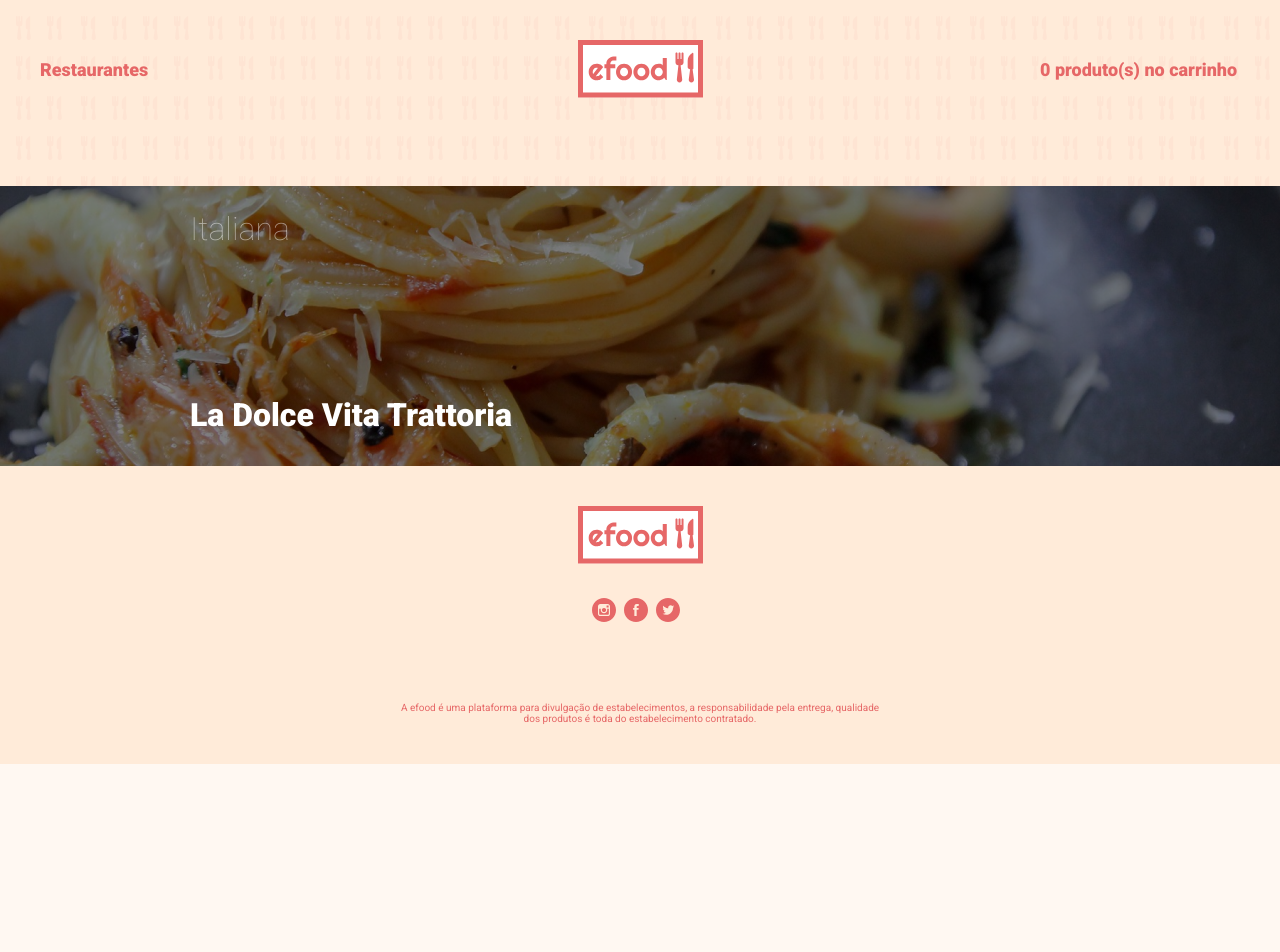
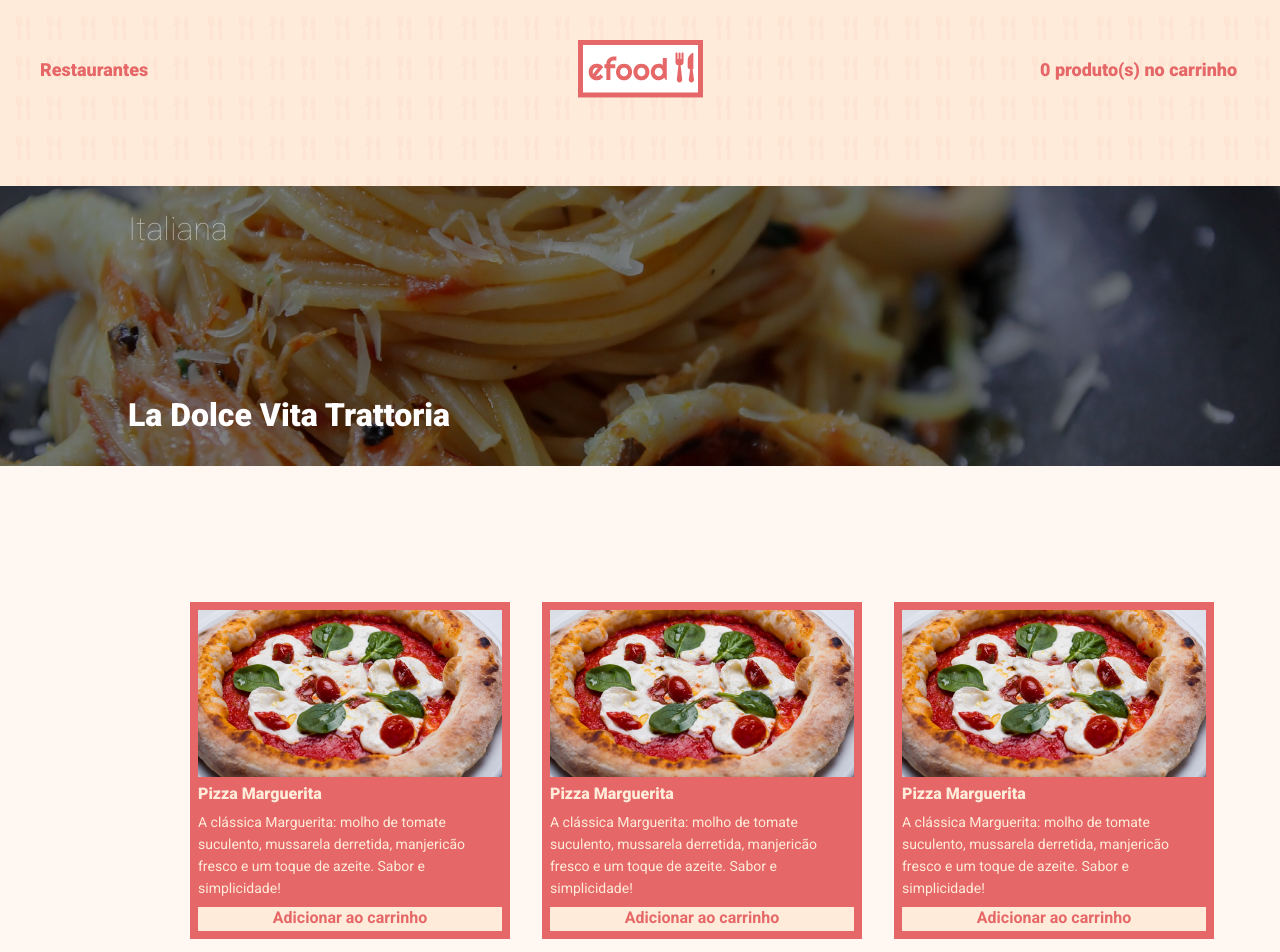
Before and after one commit to rhnrod/ebac_efood, a React (Vite) app: page /perfil in a window 1280 px wide. Shown: the top 952 px of the page. Before the commit the page ends 800 px from the top, so only its background shows below. Built offline with nearby package versions, Linux system fonts and the light colour scheme; the HTML template or start-up script is replaced by a standard one.

Commit message:
feat: create ProductCard component and list

```diff
--- a/src/components/HeroPerfil/styles.ts
+++ b/src/components/HeroPerfil/styles.ts
@@ -33,7 +33,7 @@ export const TextContainer = styled.div`
 `
 
 export const ContainerInfo = styled.div`
-  width: 900px;
+  width: 1024px;
   height: 100%;
   margin: 0 auto;
   display: flex;
--- /dev/null
+++ b/src/components/ProductCard/index.tsx
@@ -0,0 +1,22 @@
+import { Card, CardTitle } from './styles'
+import Tag from '../Tag'
+
+export type Props = {
+  id: number
+  image: string
+  title: string
+  description: string
+}
+
+const ProductCard = ({ id, image, description, title }: Props) => (
+  <Card key={id}>
+    <img src={image} alt="Pizza" />
+    <CardTitle>{title}</CardTitle>
+    <p>{description}</p>
+    <div>
+      <Tag>Adicionar ao carrinho</Tag>
+    </div>
+  </Card>
+)
+
+export default ProductCard
--- /dev/null
+++ b/src/components/ProductCard/styles.ts
@@ -0,0 +1,36 @@
+import styled from 'styled-components'
+import { cores } from '../../styles'
+import { TagContainer } from '../Tag/styles'
+
+export const Card = styled.div`
+  width: 320px;
+  height: fit-content;
+  background-color: ${cores.primary};
+  color: ${cores.secondary};
+  padding: 8px;
+  display: flex;
+  flex-direction: column;
+  gap: 8px;
+
+  p {
+    font-size: 14px;
+    line-height: 22px;
+  }
+  div {
+    text-align: center;
+    font-size: 16px;
+    height: 24px;
+    width: 100%;
+
+    ${TagContainer} {
+      background-color: ${cores.secondary};
+      color: ${cores.primary};
+    }
+  }
+`
+
+export const CardTitle = styled.h3`
+  font-size: 16px;
+  font-weight: 900;
+  line-height: 18px;
+`
--- /dev/null
+++ b/src/containers/ProductList/index.tsx
@@ -0,0 +1,67 @@
+import ProductCard from '../../components/ProductCard'
+import { Container } from '../../styles'
+import { ListContainer } from './styles'
+import pizza from '../../assets/images/pizza.png'
+
+const products = [
+  {
+    id: 1,
+    image: pizza,
+    title: 'Pizza Marguerita',
+    description:
+      'A clássica Marguerita: molho de tomate suculento, mussarela derretida, manjericão fresco e um toque de azeite. Sabor e simplicidade!'
+  },
+  {
+    id: 2,
+    image: pizza,
+    title: 'Pizza Marguerita',
+    description:
+      'A clássica Marguerita: molho de tomate suculento, mussarela derretida, manjericão fresco e um toque de azeite. Sabor e simplicidade!'
+  },
+  {
+    id: 3,
+    image: pizza,
+    title: 'Pizza Marguerita',
+    description:
+      'A clássica Marguerita: molho de tomate suculento, mussarela derretida, manjericão fresco e um toque de azeite. Sabor e simplicidade!'
+  },
+  {
+    id: 4,
+    image: pizza,
+    title: 'Pizza Marguerita',
+    description:
+      'A clássica Marguerita: molho de tomate suculento, mussarela derretida, manjericão fresco e um toque de azeite. Sabor e simplicidade!'
+  },
+  {
+    id: 5,
+    image: pizza,
+    title: 'Pizza Marguerita',
+    description:
+      'A clássica Marguerita: molho de tomate suculento, mussarela derretida, manjericão fresco e um toque de azeite. Sabor e simplicidade!'
+  },
+  {
+    id: 6,
+    image: pizza,
+    title: 'Pizza Marguerita',
+    description:
+      'A clássica Marguerita: molho de tomate suculento, mussarela derretida, manjericão fresco e um toque de azeite. Sabor e simplicidade!'
+  }
+]
+
+const ProductList = () => (
+  <Container>
+    <ListContainer>
+      {products.map((product) => (
+        <ProductCard
+          key={product.id}
+          id={product.id}
+          image={product.image}
+          title={product.title}
+          description={product.description}
+        />
+      ))}
+    </ListContainer>
+  </Container>
+)
+
+export default ProductList
--- /dev/null
+++ b/src/containers/ProductList/styles.ts
@@ -0,0 +1,9 @@
+import styled from 'styled-components'
+
+export const ListContainer = styled.div`
+  padding-top: 56px;
+  margin: 0 auto;
+  display: grid;
+  grid-template-columns: repeat(3, 1fr);
+  grid-gap: 32px;
+`
--- a/src/pages/Perfil/index.tsx
+++ b/src/pages/Perfil/index.tsx
@@ -1,9 +1,11 @@
 import Footer from '../../components/Footer'
 import HeroPerfil from '../../components/HeroPerfil'
+import ProductList from '../../containers/ProductList'
 
 const Perfil = () => (
   <>
     <HeroPerfil />
+    <ProductList />
     <Footer />
   </>
 )
```
Also changed, not shown: src/assets/images/pizza.png (added).
